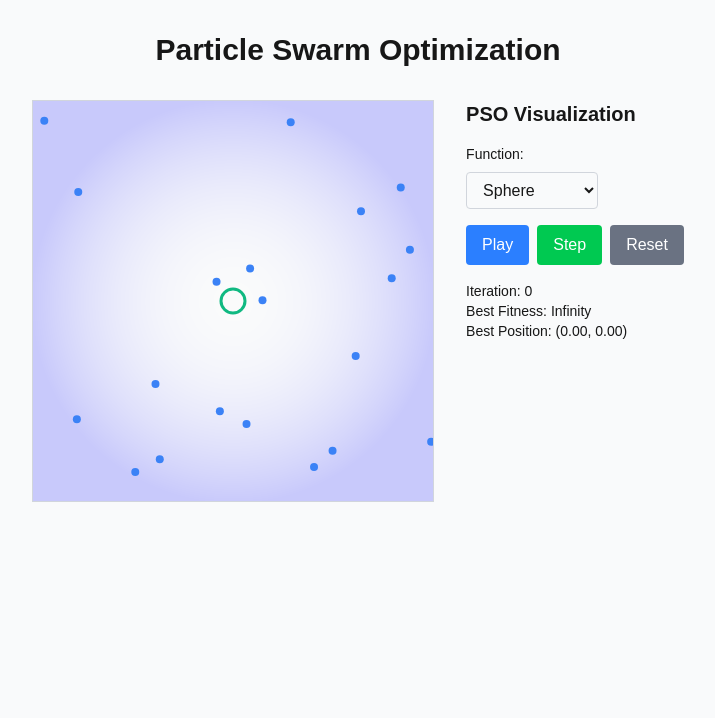
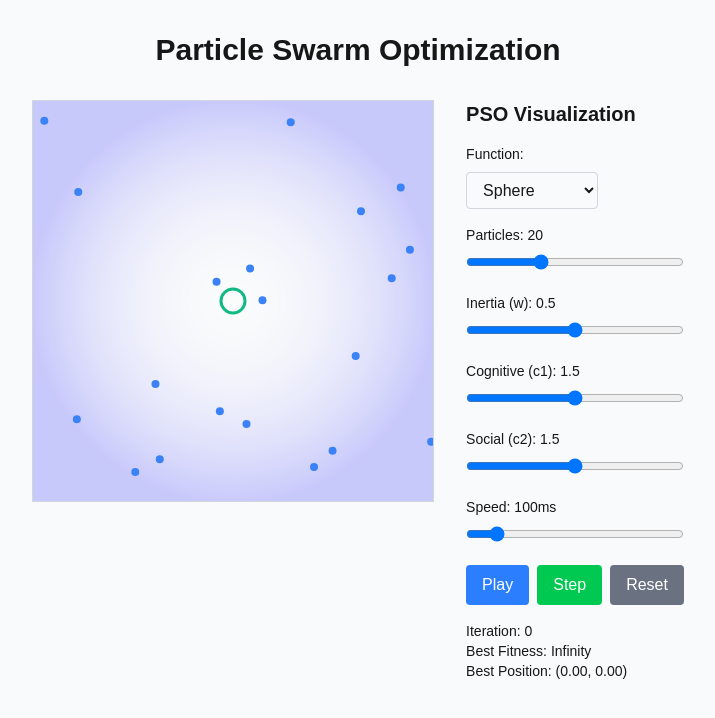
Before and after one commit to Angeloyo/pso, a Next.js app: page / in a window 1280 px wide. Shown: the top 718 px of the page, without its empty margins (282-997 px from the left). Built offline with nearby package versions, Linux system fonts and the light colour scheme.

Commit message:
add controls

```diff
--- a/src/app/components/PSO.tsx
+++ b/src/app/components/PSO.tsx
@@ -18,6 +18,11 @@ export default function PSO() {
   const [globalBest, setGlobalBest] = useState({ x: 0, y: 0, fitness: Infinity })
   const [iteration, setIteration] = useState(0)
   const [functionType, setFunctionType] = useState<'sphere' | 'rastrigin' | 'ackley' | 'rosenbrock' | 'himmelblau' | 'beale'>('sphere')
+  const [numParticles, setNumParticles] = useState(20)
+  const [inertia, setInertia] = useState(0.5)
+  const [cognitive, setCognitive] = useState(1.5)
+  const [social, setSocial] = useState(1.5)
+  const [speed, setSpeed] = useState(100)
 
   // Get global optimum position for each function
   const getGlobalOptimum = () => {
@@ -65,7 +70,7 @@ export default function PSO() {
   // Initialize particles
   const initParticles = useCallback(() => {
     const newParticles: Particle[] = []
-    for (let i = 0; i < 20; i++) {
+    for (let i = 0; i < numParticles; i++) {
       const x = (Math.random() - 0.5) * 10
       const y = (Math.random() - 0.5) * 10
       const f = fitness(x, y)
@@ -77,7 +82,7 @@ export default function PSO() {
     setParticles(newParticles)
     setGlobalBest({ x: 0, y: 0, fitness: Infinity })
     setIteration(0)
-  }, [])
+  }, [numParticles, functionType])
 
   // PSO update
   const updateParticles = useCallback(() => {
@@ -86,7 +91,7 @@ export default function PSO() {
 
       const updated = prev.map(p => {
         // Update velocity
-        const w = 0.5, c1 = 1.5, c2 = 1.5
+        const w = inertia, c1 = cognitive, c2 = social
         const r1 = Math.random(), r2 = Math.random()
 
         const vx = w * p.vx + c1 * r1 * (p.bestX - p.x) + c2 * r2 * (newGlobalBest.x - p.x)
@@ -119,9 +124,9 @@ export default function PSO() {
   // Animation loop
   useEffect(() => {
     if (!isRunning) return
-    const interval = setInterval(updateParticles, 100)
+    const interval = setInterval(updateParticles, speed)
     return () => clearInterval(interval)
-  }, [isRunning, updateParticles])
+  }, [isRunning, updateParticles, speed])
 
   // Draw
   useEffect(() => {
@@ -195,13 +200,15 @@ export default function PSO() {
   }, [initParticles])
 
   return (
-    <div className="flex gap-8">
-      <canvas
-        ref={canvasRef}
-        width={400}
-        height={400}
-        className="border border-gray-300"
-      />
+    <div className="flex gap-8 items-start">
+      <div className="flex-shrink-0">
+        <canvas
+          ref={canvasRef}
+          width={400}
+          height={400}
+          className="border border-gray-300 block"
+        />
+      </div>
 
       <div className="flex flex-col gap-4">
         <h2 className="text-xl font-bold">PSO Visualization</h2>
@@ -224,6 +231,70 @@ export default function PSO() {
               <option value="himmelblau">Himmelblau</option>
               <option value="beale">Beale</option>
             </select>
+          </div>
+
+          <div>
+            <label className="block text-sm font-medium mb-2">Particles: {numParticles}</label>
+            <input
+              type="range"
+              min="5"
+              max="50"
+              value={numParticles}
+              onChange={(e) => setNumParticles(Number(e.target.value))}
+              className="w-full"
+            />
+          </div>
+
+          <div>
+            <label className="block text-sm font-medium mb-2">Inertia (w): {inertia}</label>
+            <input
+              type="range"
+              min="0"
+              max="1"
+              step="0.1"
+              value={inertia}
+              onChange={(e) => setInertia(Number(e.target.value))}
+              className="w-full"
+            />
+          </div>
+
+          <div>
+            <label className="block text-sm font-medium mb-2">Cognitive (c1): {cognitive}</label>
+            <input
+              type="range"
+              min="0"
+              max="3"
+              step="0.1"
+              value={cognitive}
+              onChange={(e) => setCognitive(Number(e.target.value))}
+              className="w-full"
+            />
+          </div>
+
+          <div>
+            <label className="block text-sm font-medium mb-2">Social (c2): {social}</label>
+            <input
+              type="range"
+              min="0"
+              max="3"
+              step="0.1"
+              value={social}
+              onChange={(e) => setSocial(Number(e.target.value))}
+              className="w-full"
+            />
+          </div>
+
+          <div>
+            <label className="block text-sm font-medium mb-2">Speed: {speed}ms</label>
+            <input
+              type="range"
+              min="50"
+              max="500"
+              step="50"
+              value={speed}
+              onChange={(e) => setSpeed(Number(e.target.value))}
+              className="w-full"
+            />
           </div>
 
           <div className="flex gap-2">
```
